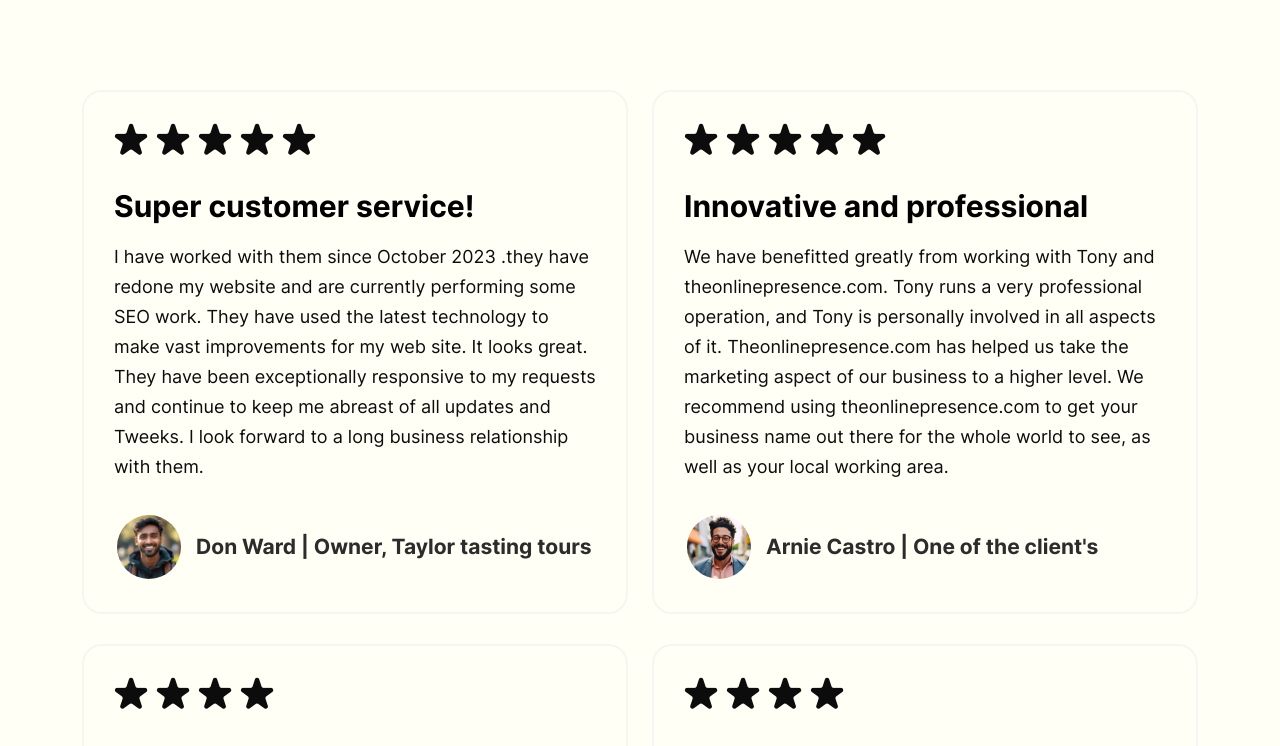
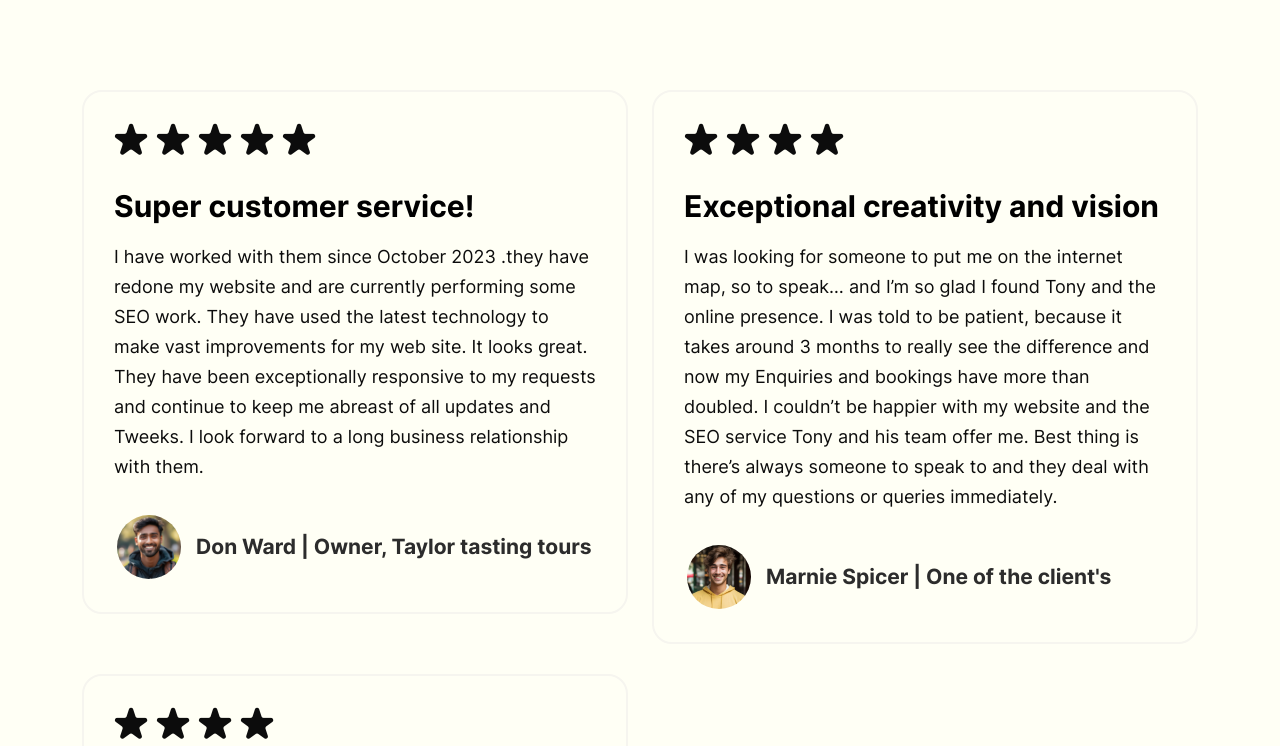
Before and after one commit to Anmol368/The-Online-Presence, a Next.js app: page /testimonial in a window 1280 px wide. Shown: the part 645-1391 px from the top of the page. Built offline with nearby package versions, Linux system fonts and the light colour scheme.

Commit message:
testimonials change

```diff
--- a/components/home-one/testimonials/index.jsx
+++ b/components/home-one/testimonials/index.jsx
@@ -16,9 +16,9 @@ const testimonialsData = [
 		id: crypto.randomUUID(),
 		rating: 5,
 		content:
-			"We have benefitted greatly from working with Tony and theonlinepresence.com. Tony runs a very professional operation, and Tony is personally involved in all aspects of it. Theonlinepresence.com has helped us take the marketing aspect of our business to a higher level. We recommend using theonlinepresence.com to get your business name out there for the whole world to see, as well as your local working area.",
-		author: "Arnie Castro",
-		designation: "One of the client's",
+			"The results from The Online Presence have been outstanding – a definite 5-star experience! Before working with them, our practice website, ACES Psychiatry (acespsychiatry.com), was buried around page 19 of search results – basically invisible to potential clients searching for psychiatric services in Orlando. The Online Presence implemented their SEO strategies, and the results were remarkable. Our website quickly climbed the rankings, and now ACES Psychiatry consistently appears on the first or second page for key searches. Moving from page 19 to the top pages is a huge improvement! This increased visibility is a game-changer, especially in a competitive area like Lake Nona. Being found easily online is crucial for connecting with the children, adolescents, and adults who need our psychiatric services. Their SEO expertise delivered tangible, significant results. If your website is buried in search results, I highly recommend The Online Presence. They were instrumental in boosting our online visibility. Thank you!",
+		author: "Dr. Ishdeep Narang",
+		designation: "Founder, ACES Psychiatry, Orlando FL",
 		img: Thumb2Img,
 	},
 	{
--- a/components/home-two/testimonial/index.jsx
+++ b/components/home-two/testimonial/index.jsx
@@ -4,7 +4,6 @@ import Star2Img from "../../../public/images/v1/star2.png";
 import Thumb1Img from "../../../public/images/v1/t_thumb1.png";
 import Thumb2Img from "../../../public/images/v1/t_thumb2.png";
 import Thumb3Img from "../../../public/images/v1/t_thumb3.png";
-import Thumb4Img from "../../../public/images/v1/t_thumb4.png";
 import TestimonialCard from "./TestimonialCard";
 
 const testimonialsData = [
@@ -17,16 +16,6 @@ const testimonialsData = [
 		author: "Don Ward | ",
 		designation: "Owner, Taylor tasting tours",
 		img: Thumb1Img,
-	},
-	{
-		id: crypto.randomUUID(),
-		rating: 5,
-		title: "Innovative and professional",
-		description:
-			"We have benefitted greatly from working with Tony and theonlinepresence.com. Tony runs a very professional operation, and Tony is personally involved in all aspects of it. Theonlinepresence.com has helped us take the marketing aspect of our business to a higher level. We recommend using theonlinepresence.com to get your business name out there for the whole world to see, as well as your local working area.",
-		author: "Arnie Castro | ",
-		designation: "One of the client's",
-		img: Thumb3Img,
 	},
 	{
 		id: crypto.randomUUID(),
@@ -47,7 +36,7 @@ const testimonialsData = [
 
 		author: "Dr. Ishdeep Narang | ",
 		designation: "Founder, ACES Psychiatry, Orlando FL",
-		img: Thumb4Img,
+		img: Thumb3Img,
 	},
 ];
 
```
